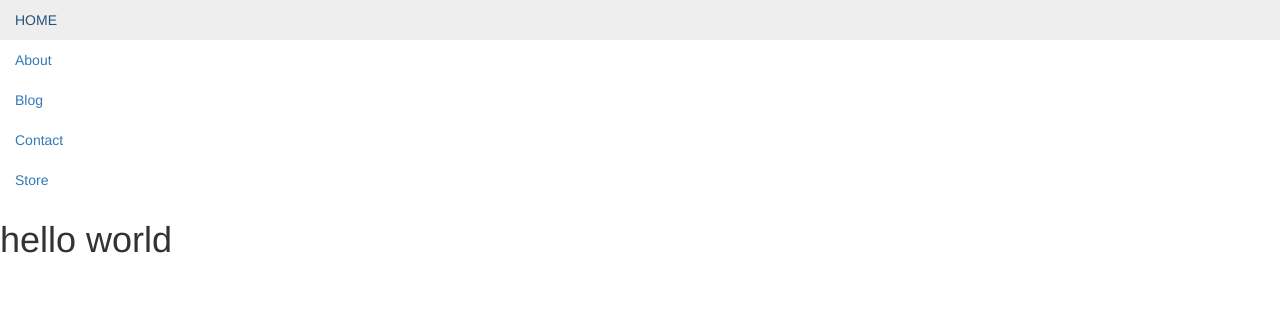
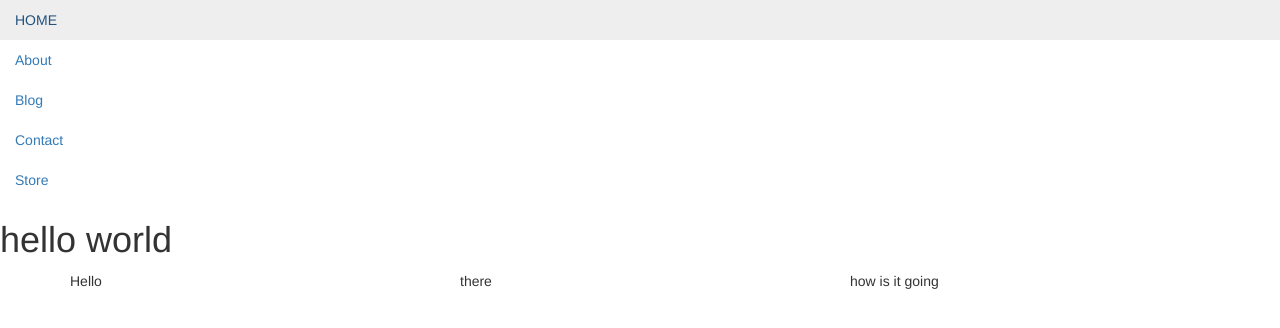
Before and after one commit to MXNTE/C9-code, a plain HTML site: page index.html in a window 1280 px wide. Drawn offline with Linux system fonts and the light colour scheme.

Commit message:
starting to to work with the grid system from boot strap

```diff
--- a/index.html
+++ b/index.html
@@ -30,6 +30,28 @@
 
 <h1> hello world</h1>
 
+<div class="container">
+	<div class ="row">
+		<div class="col-md-4"><!--column left--></div>
+		<div class="col-md-4"><!--div colum center--></div>
+		<div class="col-md-4"><!--div column right--></div>
+
+
+
+
+	</div>
+
+	<div class="row">
+		<div class="col-md-4"><!--right column-->Hello</div>
+		<div class="col-md-4"><!--middle column-->there </div>
+		<div class="col-md-4"><!--left column-->how is  it going</div>
+		</div>
+
+
+
+
+</div>
+
 <script src="js/jquery-1.12.4.min.js"></script>
 
     <script src="js/bootstrap.min.js"></script>
```
